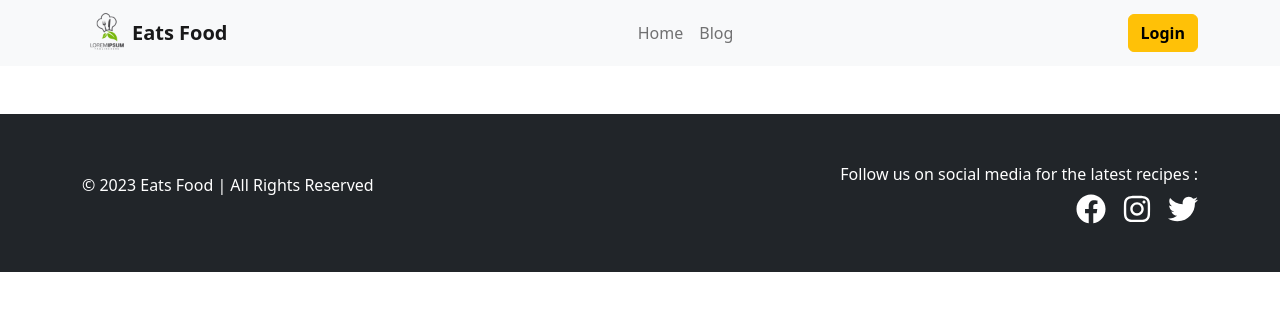
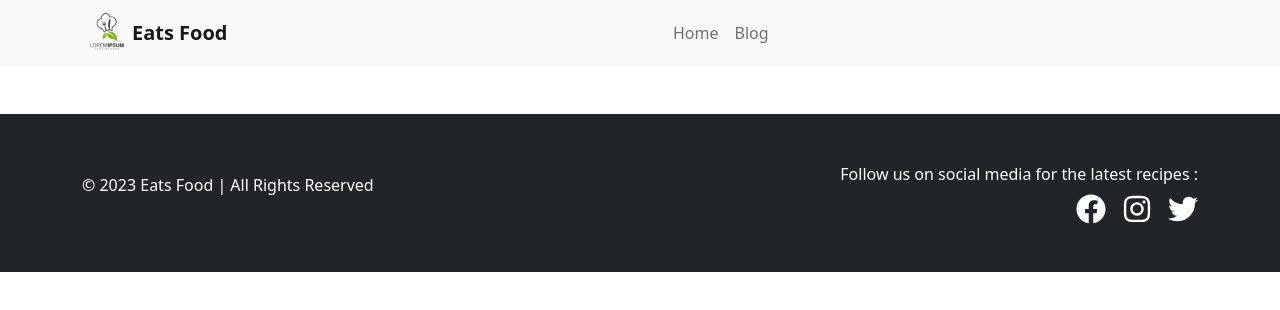
Before and after one commit to Jihad710/eats-food-client, a React (Vite) app: page / in a window 1280 px wide. Shown: the top 310 px of the page. Built offline with nearby package versions, Linux system fonts and the light colour scheme; no server answers.

Commit message:
header section done

```diff
--- a/src/Pages/Shared/Header/Header.jsx
+++ b/src/Pages/Shared/Header/Header.jsx
@@ -53,8 +53,7 @@ const Header = () => {
                             }
 
 {
-                                user ? <Button onClick={handleLogOut} className='bg-dark bg-gradient fw-semibold
-                                ms-3 '>Logout</Button> : <Link to={`/login`}><Button className='fw-semibold' variant='warning'>Login</Button></Link>
+
                             }
 
                         </Nav>
```
